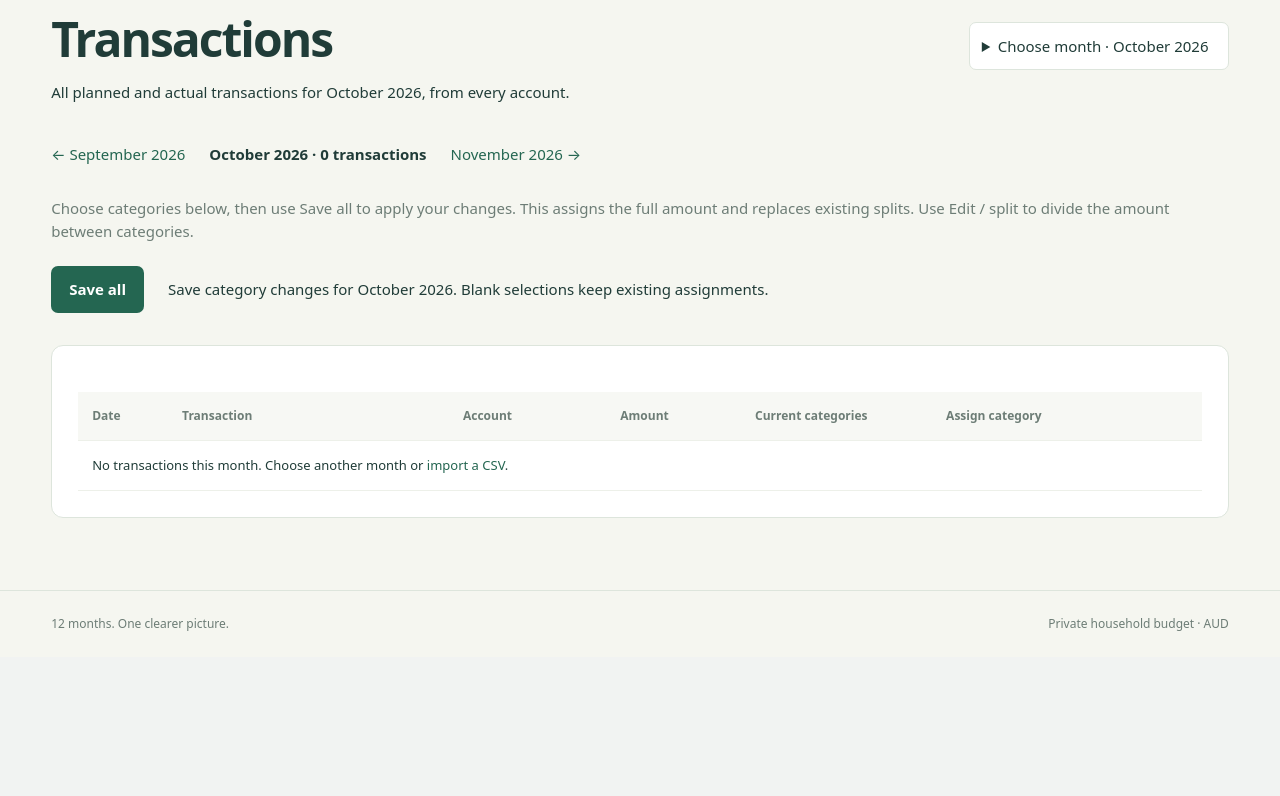
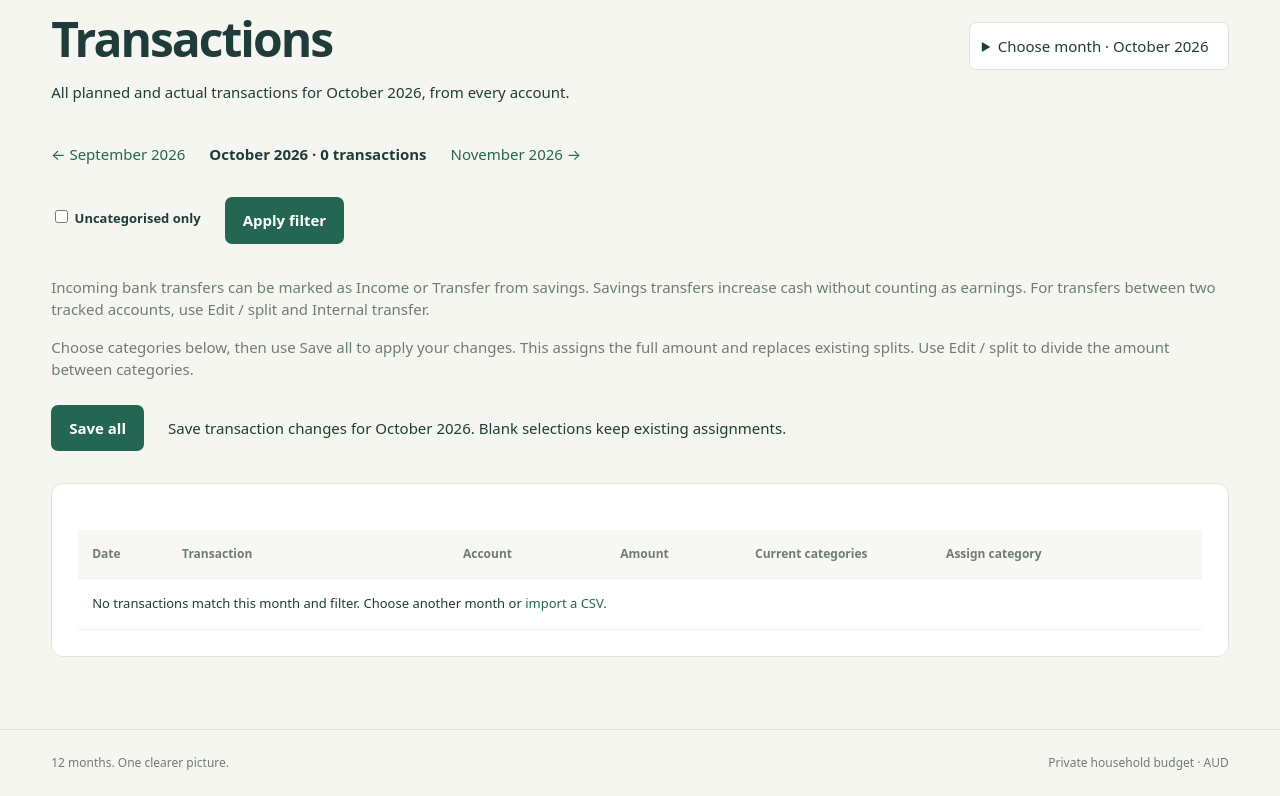
Before and after one commit to alexrolleyoctopus/12andme, a Django app: page /transactions/ in a window 1280 px wide. Shown: the part 166-962 px from the top of the page. Before the commit the page ends 797 px from the top, so only its background shows below. Run offline with Django 5.2, Linux system fonts and the light colour scheme; the visitor is signed in with stand-in values (Sample User, id 1); data that the repository does not hold is empty; parts of the project's set-up code (start-up, migrations or seed data) failed here and were passed over.

Commit message:
Transactions
- Add filter options

```diff
--- a/budget/models.py
+++ b/budget/models.py
@@ -130,6 +130,7 @@ class CategorySchedule(models.Model):
 class Entry(models.Model):
     KINDS = [
         ("income", "Income"),
+        ("savings_in", "Transfer from savings"),
         ("expense", "Expense"),
         ("refund", "Refund"),
         ("card_payment", "Card payment — source needs review"),
@@ -147,7 +148,7 @@ class Entry(models.Model):
         Account,
         on_delete=models.PROTECT,
         related_name="entries",
-        help_text="Receiving account for income; paying account otherwise",
+        help_text="Receiving account for income or savings transfers; paying account otherwise",
     )
     destination = models.ForeignKey(
         Account,
--- a/budget/services.py
+++ b/budget/services.py
@@ -96,7 +96,7 @@ def monthly_cash(plan, entries, effective_amounts, income_entries=None):
             if entry.kind == "refund":
                 spent -= amount
             if entry.account.primary:
-                if entry.kind in ("income", "refund"):
+                if entry.kind in ("income", "refund", "savings_in"):
                     incoming += amount
                 elif entry.kind != "card_payment":
                     outgoing += amount
--- a/budget/views.py
+++ b/budget/views.py
@@ -18,6 +18,7 @@ from .forms import (
     ImportForm,
     AssignmentForm,
     TransactionCategoryForm,
+    TransactionReviewForm,
 )
 from .imports import read_rows, save_rows
 from .services import report
@@ -174,8 +175,8 @@ def match_entry(request, pk):
         )
     else:
         allowed_kinds = (
-            ["income"]
-            if imported.kind == "income"
+            ["income", "savings_in"]
+            if imported.kind in ("income", "savings_in")
             else ["refund"] if imported.kind == "refund" else ["expense", "transfer"]
         )
         candidates = Entry.objects.filter(
@@ -366,6 +367,9 @@ def transactions(request):
         .prefetch_related("allocations__category")
         .order_by("-date", "-pk")
     )
+    uncategorised = request.GET.get("uncategorised") == "1"
+    if uncategorised:
+        entries = entries.exclude(allocations__amount_cents__gt=0)
     rows = []
     changes = []
     valid = True
@@ -374,8 +378,10 @@ def transactions(request):
         initial = (
             {"category": allocations[0].category_id} if len(allocations) == 1 else {}
         )
-        form = TransactionCategoryForm(
+        initial["receipt_type"] = entry.kind
+        form = TransactionReviewForm(
             request.POST if request.method == "POST" else None,
+            entry=entry,
             initial=initial,
             prefix=f"entry_{entry.pk}",
         )
@@ -384,17 +390,24 @@ def transactions(request):
         if request.method == "POST":
             if not form.is_valid():
                 valid = False
-            elif form.cleaned_data["category"]:
+            else:
                 category = form.cleaned_data["category"]
-                if len(allocations) != 1 or allocations[0].category_id != category.pk:
+                kind = form.cleaned_data.get("receipt_type")
+                category_changed = category and (
+                    len(allocations) != 1 or allocations[0].category_id != category.pk
+                )
+                if category_changed or (kind and kind != entry.kind):
                     changes.append((form, entry))
         rows.append({"entry": entry, "allocations": allocations, "form": form})
     if request.method == "POST" and valid:
         with transaction.atomic():
             for form, entry in changes:
                 form.save(entry)
-        messages.success(request, f"Saved {len(changes)} category changes.")
-        return redirect(f"/transactions/?month={selected:%Y-%m}")
+        messages.success(request, f"Saved {len(changes)} transaction changes.")
+        return redirect(
+            f"/transactions/?month={selected:%Y-%m}"
+            + ("&uncategorised=1" if uncategorised else "")
+        )
     previous = (selected.replace(day=1) - timedelta(days=1)).replace(day=1)
     following = date(selected.year + selected.month // 12, selected.month % 12 + 1, 1)
     return render(
@@ -402,6 +415,7 @@ def transactions(request):
         "budget/transactions.html",
         {
             "rows": rows,
+            "uncategorised": uncategorised,
             "month": selected,
             "picker_years": range(2000, 2101),
             "picker_months": [
--- a/templates/budget/transactions.html
+++ b/templates/budget/transactions.html
@@ -7,6 +7,7 @@
     <details class="month-picker">
         <summary>Choose month · {{ month|date:"F Y" }}</summary>
         <form method="get">
+            {% if uncategorised %}<input type="hidden" name="uncategorised" value="1">{% endif %}
             <label for="picker-year">Year</label>
             <select id="picker-year" name="year">
                 {% for year in picker_years %}<option value="{{ year }}" {% if year == month.year %}selected{% endif %}>{{ year }}</option>{% endfor %}
@@ -20,14 +21,20 @@
     </details>
 </div>
 <nav class="actions" aria-label="Transaction months">
-    {% if previous %}<a href="?month={{ previous|date:'Y-m' }}">← {{ previous|date:"F Y" }}</a>{% endif %}
+    {% if previous %}<a href="?month={{ previous|date:'Y-m' }}{% if uncategorised %}&amp;uncategorised=1{% endif %}">← {{ previous|date:"F Y" }}</a>{% endif %}
     <strong>{{ month|date:"F Y" }} · {{ rows|length }} transactions</strong>
-    {% if following %}<a href="?month={{ following|date:'Y-m' }}">{{ following|date:"F Y" }} →</a>{% endif %}
+    {% if following %}<a href="?month={{ following|date:'Y-m' }}{% if uncategorised %}&amp;uncategorised=1{% endif %}">{{ following|date:"F Y" }} →</a>{% endif %}
 </nav>
+<form method="get" class="actions">
+    <input type="hidden" name="month" value="{{ month|date:'Y-m' }}">
+    <label><input type="checkbox" name="uncategorised" value="1" {% if uncategorised %}checked{% endif %}> Uncategorised only</label>
+    <button>Apply filter</button>
+</form>
+<p class="muted">Incoming bank transfers can be marked as Income or Transfer from savings. Savings transfers increase cash without counting as earnings. For transfers between two tracked accounts, use Edit / split and Internal transfer.</p>
 <p class="muted">Choose categories below, then use Save all to apply your changes. This assigns the full amount and replaces existing splits. Use Edit / split to divide the amount between categories.</p>
-<form method="post" action="?month={{ month|date:'Y-m' }}">
+<form method="post" action="?month={{ month|date:'Y-m' }}{% if uncategorised %}&amp;uncategorised=1{% endif %}">
 {% csrf_token %}
-<div class="actions"><button type="submit">Save all</button><span>Save category changes for {{ month|date:"F Y" }}. Blank selections keep existing assignments.</span></div>
+<div class="actions"><button type="submit">Save all</button><span>Save transaction changes for {{ month|date:"F Y" }}. Blank selections keep existing assignments.</span></div>
 <section class="panel">
 <div class="tablewrap"><table class="transactions-table">
 <thead><tr><th>Date</th><th>Transaction</th><th>Account</th><th>Amount</th><th>Current categories</th><th>Assign category</th></tr></thead>
@@ -46,10 +53,15 @@
         {{ row.form.category.errors }}
         <label for="{{ row.form.category.id_for_label }}">Category for {{ row.entry.description }}</label>
         {{ row.form.category }}
+        {% if row.form.receipt_type %}
+            {{ row.form.receipt_type.errors }}
+            <label for="{{ row.form.receipt_type.id_for_label }}">Incoming money</label>
+            {{ row.form.receipt_type }}
+        {% endif %}
     </div>
     <a class="transaction-edit" href="/entry/{{ row.entry.pk }}/edit/">Edit / split</a></td>
 </tr>
-{% empty %}<tr><td colspan="6">No transactions this month. Choose another month or <a href="/import/">import a CSV</a>.</td></tr>{% endfor %}
+{% empty %}<tr><td colspan="6">No transactions match this month and filter. Choose another month or <a href="/import/">import a CSV</a>.</td></tr>{% endfor %}
 </tbody>
 </table></div>
 </section>
```
Also changed, not shown: budget/forms.py (+29 -0 lines), budget/test_transactions_page.py (+51 -2 lines), README.md, budget/migrations/0006_alter_entry_account_alter_entry_kind.py (added).
